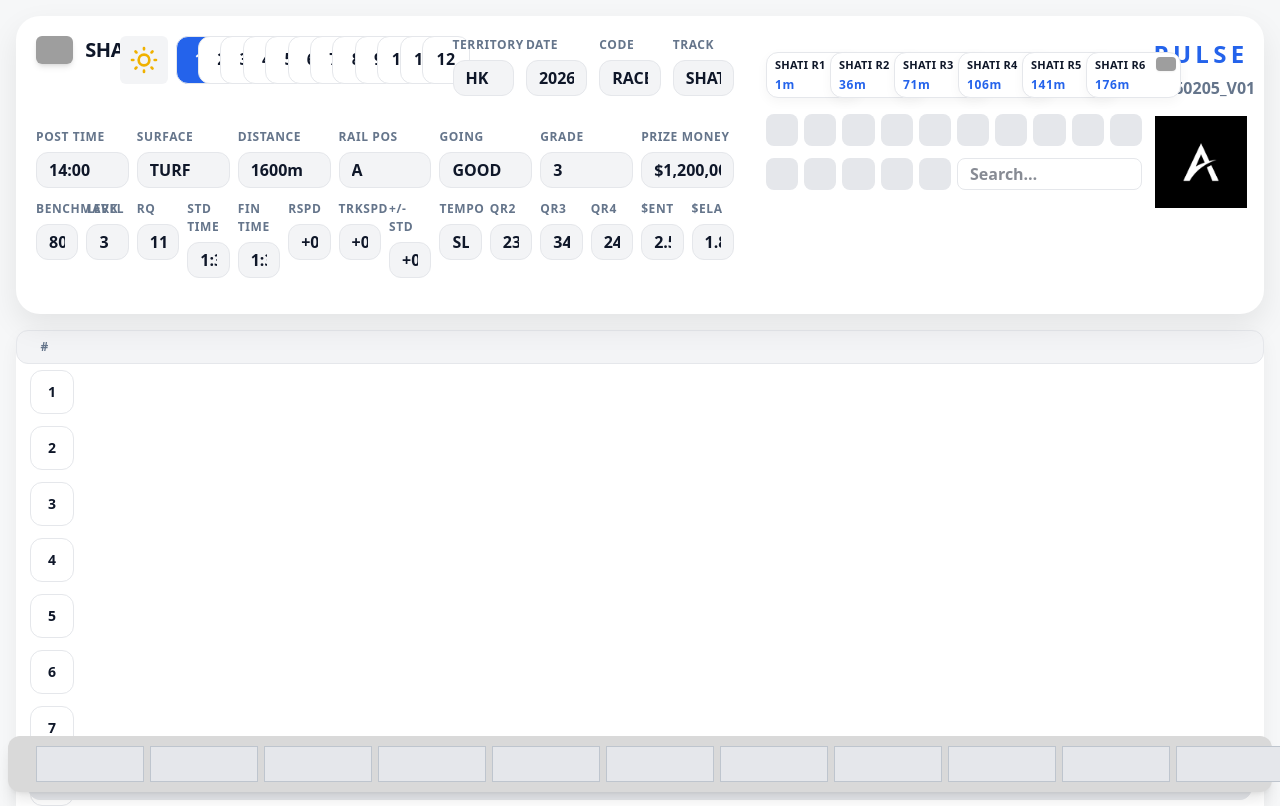
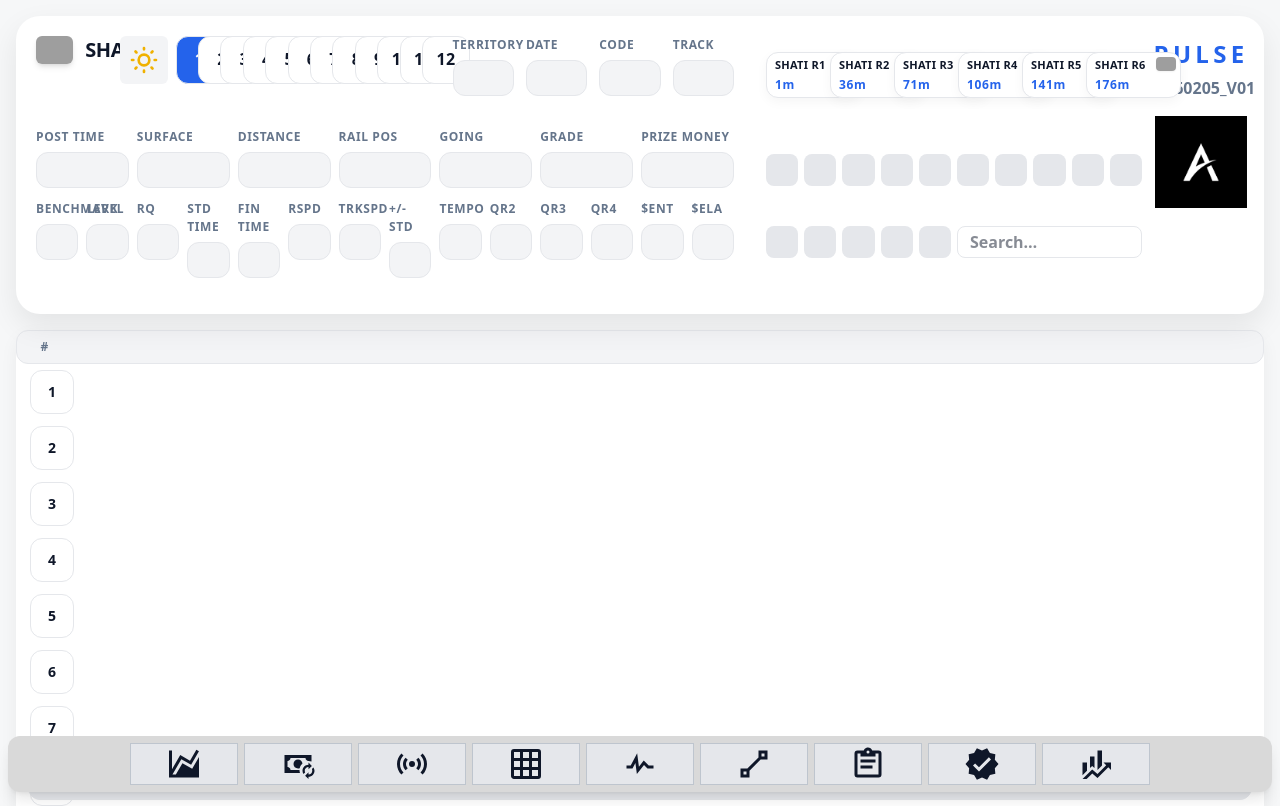
Before and after one commit to majeytunio/aion_glass_cockpit, a Next.js app: page / in a window 1280 px wide. Shown: the top 806 px of the page. Built offline with nearby package versions, Linux system fonts and the light colour scheme; grey boxes are pictures that could not be loaded.

Commit message:
Updated The HeaderRealm

```diff
--- a/app/components/Footer.tsx
+++ b/app/components/Footer.tsx
@@ -1,21 +1,126 @@
+// 'use client';
+
+// import { mdiChartAreaspline } from "@mdi/js";
+// import Icon from "@mdi/react";
+// import { FaChartArea } from "react-icons/fa";
+
+// export const Footer = () => {
+//   return (
+//     <div
+//       className="fixed bottom-2 left-2 right-2 h-9 flex items-center z-50 p-7 gap-1.5 rounded-xl shadow-lg"
+//       style={{ background: 'hsl(var(--cockpit-footer))' }}
+//     >
+//       {/* Left Edge Button - floats left */}
+//       <button className="footer-btn flex-shrink-0" title="Market Graph (Runner Select)">
+//         <Icon path={mdiChartAreaspline} size={1} />
+//       </button>
+
+//       {/* Center 9 Buttons - fill remaining space evenly */}
+//       <div className="flex-1 flex justify-center items-center gap-1.5">
+//         {Array.from({ length: 9 }, (_, i) => (
+//           <button key={i} className="footer-btn flex-1 max-w-[108px]" />
+//         ))}
+//       </div>
+//       {/* Right Edge Button - floats right */}
+//       <button className="footer-btn flex-shrink-0" />
+
+
+
+//       {/* Left Edge Button - floats left */}
+//       {/* <button className="footer-btn flex-shrink-0" /> */}
+//       {/* Center 9 Buttons - fill remaining space evenly */}
+//       {/* <div className="flex-1 flex justify-center items-center gap-1.5">
+//         {Array.from({ length: 9 }, (_, i) => (
+//           <button key={i} className="footer-btn flex-1 max-w-[108px]" />
+//         ))}
+//       </div> */}
+//       {/* Right Edge Button - floats right */}
+//       {/* <button className="footer-btn flex-shrink-0" /> */}
+
+
+//     </div>
+//   );
+// };
+
+
+
+
+
+
+
+
 'use client';
 
+import {
+  mdiChartAreaspline,
+  mdiCashSync,
+  mdiAccessPoint,
+  mdiGrid,  // Changed from mdiVectorGrid
+  mdiPulse,
+  mdiVectorLine,  // Changed from mdiVectorPoint
+  mdiClipboardTextOutline,  // Changed from mdiClipboardText
+  mdiCheckDecagram,
+  mdiFinance
+} from "@mdi/js";
+import Icon from "@mdi/react";
+
 export const Footer = () => {
+  const buttons = [
+    {
+      title: "Market Graph (Runner Select)",
+      icon: mdiChartAreaspline
+    },
+    {
+      title: "Tote Pool Prospective Trades",
+      icon: mdiCashSync
+    },
+    {
+      title: "Bet Stream Race",
+      icon: mdiAccessPoint
+    },
+    {
+      title: "Speed Map / Matrix (Predicted)",
+      icon: mdiGrid  // Using mdiGrid instead of mdiVectorGrid
+    },
+    {
+      title: "Manual Trigger / Pulse / Market Status",
+      icon: mdiPulse
+    },
+    {
+      title: "Speed Map / Matrix (Actual)",
+      icon: mdiVectorLine  // Using mdiVectorLine instead of mdiVectorPoint
+    },
+    {
+      title: "Market Intel Summary",
+      icon: mdiClipboardTextOutline  // Using mdiClipboardTextOutline
+    },
+    {
+      title: "Official Dividends / Starting Prices",
+      icon: mdiCheckDecagram
+    },
+    {
+      title: "Aion Trading P & L Summary",
+      icon: mdiFinance
+    }
+  ];
+
   return (
     <div
       className="fixed bottom-2 left-2 right-2 h-9 flex items-center z-50 p-7 gap-1.5 rounded-xl shadow-lg"
       style={{ background: 'hsl(var(--cockpit-footer))' }}
     >
-      {/* Left Edge Button - floats left */}
-      <button className="footer-btn flex-shrink-0" />
       {/* Center 9 Buttons - fill remaining space evenly */}
       <div className="flex-1 flex justify-center items-center gap-1.5">
-        {Array.from({ length: 9 }, (_, i) => (
-          <button key={i} className="footer-btn flex-1 max-w-[108px]" />
+        {buttons.map((button, index) => (
+          <button
+            key={index}
+            className="footer-btn flex-1 max-w-[108px] flex items-center justify-center p-5"
+            title={button.title}
+          >
+            <Icon path={button.icon} size={1.5} />
+          </button>
         ))}
       </div>
-      {/* Right Edge Button - floats right */}
-      <button className="footer-btn flex-shrink-0" />
     </div>
   );
 };
--- a/app/components/HeaderRealm.tsx
+++ b/app/components/HeaderRealm.tsx
@@ -1249,10 +1249,15 @@ export const HeaderRealm = () => {
             {/* 4 Control Inputs - Column 7-12 */}
             <div className="col-span-5">
               <div className="grid grid-cols-4 gap-3">
-                <ControlInput label="Territory" value="HK" size="medium" />
+                {/* <ControlInput label="Territory" value="HK" size="medium" />
                 <ControlInput label="Date" value={today} size="medium" />
                 <ControlInput label="Code" value="RACE001" size="medium" />
-                <ControlInput label="Track" value="SHATIN" size="medium" />
+                <ControlInput label="Track" value="SHATIN" size="medium" /> */}
+
+                <ControlInput label="Territory" value="" size="medium" />
+                <ControlInput label="Date" value="" size="medium" />
+                <ControlInput label="Code" value="" size="medium" />
+                <ControlInput label="Track" value="" size="medium" />
               </div>
             </div>
           </div>
@@ -1261,18 +1266,39 @@ export const HeaderRealm = () => {
           <div className="pt-4">
             {/* Row 1: 7 controls */}
             <div className="grid grid-cols-7 gap-2 mb-3">
-              <ControlInput label="Post Time" value="14:00" size="small" />
+              <ControlInput label="Post Time" value="" size="small" />
+              <ControlInput label="Surface" value="" size="small" />
+              <ControlInput label="Distance" value="" size="small" />
+              <ControlInput label="Rail Pos" value="" size="small" />
+              <ControlInput label="Going" value="" size="small" />
+              <ControlInput label="Grade" value="" size="small" />
+              <ControlInput label="Prize Money" value="" size="small" />
+              {/* <ControlInput label="Post Time" value="14:00" size="small" />
               <ControlInput label="Surface" value="TURF" size="small" />
               <ControlInput label="Distance" value="1600m" size="small" />
               <ControlInput label="Rail Pos" value="A" size="small" />
               <ControlInput label="Going" value="GOOD" size="small" />
               <ControlInput label="Grade" value="3" size="small" />
-              <ControlInput label="Prize Money" value="$1,200,000" size="small" />
+              <ControlInput label="Prize Money" value="$1,200,000" size="small" /> */}
             </div>
 
             {/* Row 2: 14 controls */}
             <div className="grid grid-cols-14 gap-2">
-              <ControlInput label="Benchmark" value="80" size="small" />
+              <ControlInput label="Benchmark" value="" size="small" />
+              <ControlInput label="Level" value="" size="small" />
+              <ControlInput label="RQ" value="" size="small" />
+              <ControlInput label="STD Time" value="" size="small" />
+              <ControlInput label="FIN Time" value="" size="small" />
+              <ControlInput label="RSPD" value="" size="small" />
+              <ControlInput label="TRKSPD" value="" size="small" />
+              <ControlInput label="+/- STD" value="" size="small" />
+              <ControlInput label="Tempo" value="" size="small" />
+              <ControlInput label="QR2" value="" size="small" />
+              <ControlInput label="QR3" value="" size="small" />
+              <ControlInput label="QR4" value="" size="small" />
+              <ControlInput label="$ENT" value="" size="small" />
+              <ControlInput label="$ELA" value="" size="small" />
+              {/* <ControlInput label="Benchmark" value="80" size="small" />
               <ControlInput label="Level" value="3" size="small" />
               <ControlInput label="RQ" value="115" size="small" />
               <ControlInput label="STD Time" value="1:34.5" size="small" />
@@ -1285,7 +1311,7 @@ export const HeaderRealm = () => {
               <ControlInput label="QR3" value="34.8" size="small" />
               <ControlInput label="QR4" value="24.2" size="small" />
               <ControlInput label="$ENT" value="2.5M" size="small" />
-              <ControlInput label="$ELA" value="1.8M" size="small" />
+              <ControlInput label="$ELA" value="1.8M" size="small" /> */}
             </div>
           </div>
         </div>
@@ -1312,7 +1338,7 @@ export const HeaderRealm = () => {
             {/* ROW 2 CONTENT - Action Buttons + Search */}
             <div className="flex-grow">
               {/* 10 Action Buttons */}
-              <div className="grid grid-cols-10 gap-1.5 mb-3">
+              <div className="grid grid-cols-10 gap-1.5 mb-3 mt-10">
                 {Array.from({ length: 10 }, (_, i) => (
                   <div
                     key={i}
@@ -1322,7 +1348,7 @@ export const HeaderRealm = () => {
               </div>
 
               {/* 5 Action Buttons + Search */}
-              <div className="grid grid-cols-10 gap-1.5">
+              <div className="grid grid-cols-10 gap-1.5 mt-10">
                 {Array.from({ length: 5 }, (_, i) => (
                   <div
                     key={i}
--- a/package.json
+++ b/package.json
@@ -9,9 +9,12 @@
     "lint": "eslint"
   },
   "dependencies": {
+    "@mdi/js": "^7.4.47",
+    "@mdi/react": "^1.6.1",
     "next": "16.1.6",
     "react": "19.2.3",
-    "react-dom": "19.2.3"
+    "react-dom": "19.2.3",
+    "react-icons": "^5.5.0"
   },
   "devDependencies": {
     "@tailwindcss/postcss": "^4",
```
Also changed, not shown: 1 other file (tests, documents, lock files or other folders).
